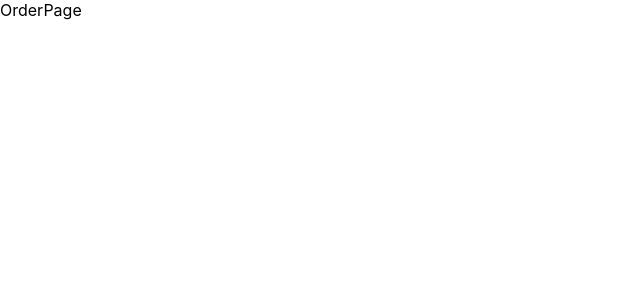
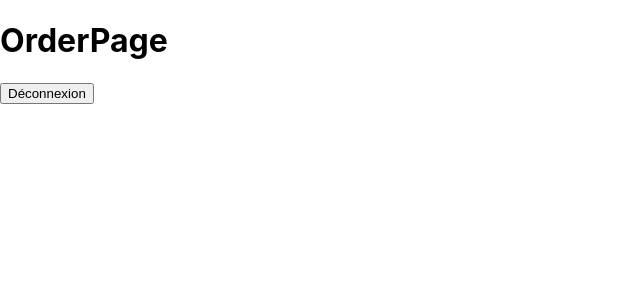
Before and after one commit to Chermann-KING/burger, a React (Create React App) app: page /order in a window 1280 px wide. Shown: the top 300 px of the page, without its empty margins (0-640 px from the left). Built offline with nearby package versions, Linux system fonts and the light colour scheme.

Commit message:
✨ F02: LOGIN> Add redirection from/to OrderPage

```diff
--- a/src/components/pages/login/LoginForm.js
+++ b/src/components/pages/login/LoginForm.js
@@ -1,4 +1,5 @@
 import { useState } from "react";
+import { Link } from "react-router-dom";
 
 export default function LoginForm() {
   // state
@@ -27,6 +28,7 @@
           required
         />
         <button>Accédez à votre espace</button>
+        <Link to="/order">Vers OrderPage</Link>
       </form>
     </div>
   );
--- a/src/components/pages/order/OrderPage.js
+++ b/src/components/pages/order/OrderPage.js
@@ -1,3 +1,12 @@
+import { Link } from "react-router-dom";
+
 export default function OrderPage() {
-  return <div>OrderPage</div>;
+  return (
+    <div>
+      <h1>OrderPage</h1>
+      <Link to="/">
+        <button>Déconnexion</button>
+      </Link>
+    </div>
+  );
 }
```
